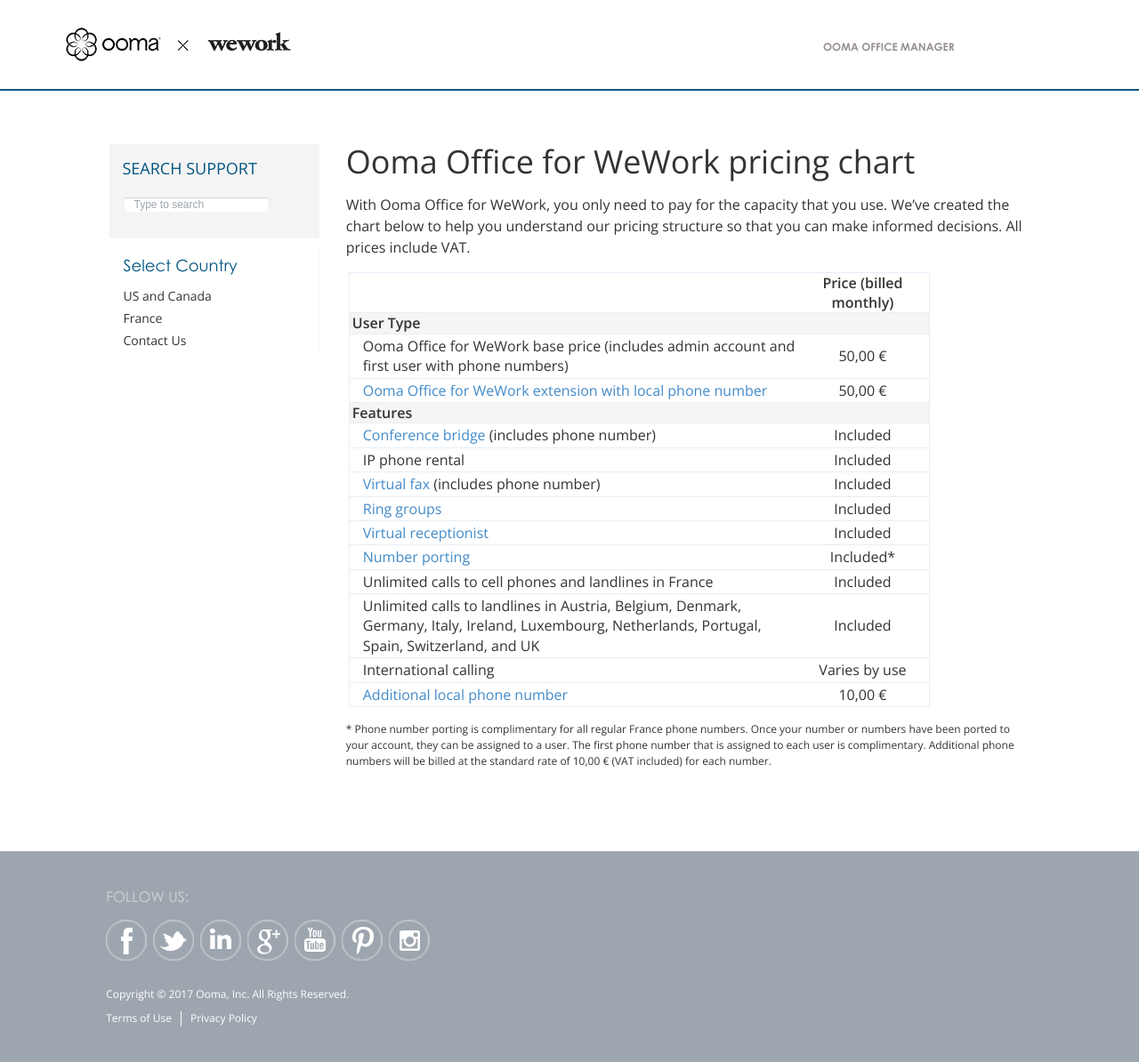
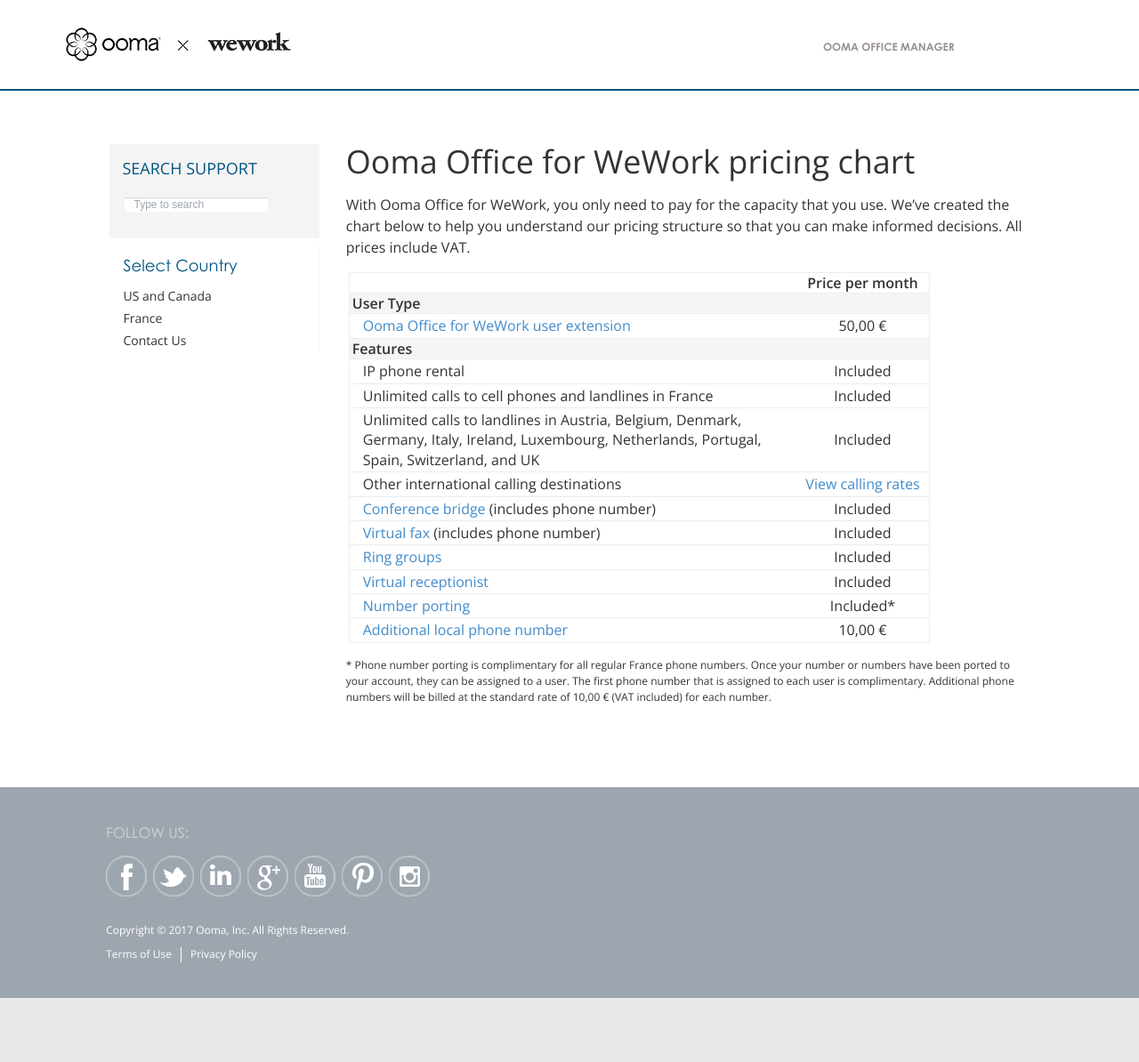
Before and after one commit to jchai002/choir-justice-supplies, a Jekyll site: the page built from fr/en/ooma-office-pricing-chart.markdown, in a window 1280 px wide. Shown: the whole page at 89% size. Built offline with Jekyll 4.4.1, drawn with Linux system fonts in a browser that asks for light colours; nearby versions of some CDN libraries; comment, search, counter and statistics services are not loaded; after the commit the page ends 1122 px from its top, so only the background shows below that.

Commit message:
Tweaks to pricing chart

```diff
--- a/fr/en/ooma-office-pricing-chart.markdown
+++ b/fr/en/ooma-office-pricing-chart.markdown
@@ -13,7 +13,7 @@
 <thead>
 <tr>
 <td></td>
-<th style="text-align:center; width:150px;">Price (billed monthly)</th>
+<th style="text-align:center; width:150px;">Price per month</th>
 </tr>
 </thead>
 <tr class="subheader">
@@ -21,11 +21,7 @@
 <td></td>
 </tr>
 <tr>
-<td class="indent">Ooma Office for WeWork base price (includes admin account and first user with phone numbers)</td>
-<td style="text-align:center;">50,00 €</td>
-</tr>
-<tr>
-<td class="indent"><a href="/fr/en/setting-up-extensions">Ooma Office for WeWork extension with local phone number</a></td>
+<td class="indent"><a href="/fr/en/setting-up-extensions">Ooma Office for WeWork user extension</a></td>
 <td style="text-align:center;">50,00 €</td>
 </tr>
 <tr class="subheader">
@@ -33,11 +29,23 @@
 <td></td>
 </tr>
 <tr>
-<td class="indent"><a href="/fr/en/conference-server">Conference bridge</a> (includes phone number)</td>
+<td class="indent">IP phone rental</td>
 <td style="text-align:center;">Included</td>
 </tr>
 <tr>
-<td class="indent">IP phone rental</td>
+<td class="indent">Unlimited calls to cell phones and landlines in France</td>
+<td style="text-align:center;">Included</td>
+</tr>
+<tr>
+<td class="indent">Unlimited calls to landlines in Austria, Belgium, Denmark, Germany, Italy, Ireland, Luxembourg, Netherlands, Portugal, Spain, Switzerland, and UK</td>
+<td style="text-align:center;">Included</td>
+</tr>
+<tr>
+<td class="indent">Other international calling destinations</td>
+<td style="text-align:center;"><a href="https://office.ooma.com/prepaid_account">View calling rates</a></td>
+</tr>
+<tr>
+<td class="indent"><a href="/fr/en/conference-server">Conference bridge</a> (includes phone number)</td>
 <td style="text-align:center;">Included</td>
 </tr>
 <tr>
@@ -55,18 +63,6 @@
 <tr>
 <td class="indent"><a href="/fr/en/porting-in-your-phone-numbers">Number porting</a></td>
 <td style="text-align:center;">Included*</td>
-</tr>
-<tr>
-<td class="indent">Unlimited calls to cell phones and landlines in France</td>
-<td style="text-align:center;">Included</td>
-</tr>
-<tr>
-<td class="indent">Unlimited calls to landlines in Austria, Belgium, Denmark, Germany, Italy, Ireland, Luxembourg, Netherlands, Portugal, Spain, Switzerland, and UK</td>
-<td style="text-align:center;">Included</td>
-</tr>
-<tr>
-<td class="indent">International calling</td>
-<td style="text-align:center;">Varies by use</td>
 </tr>
 <tr>
 <td class="indent"><a href="/fr/en/adding-additional-phone-numbers">Additional local phone number</a></td>
```
